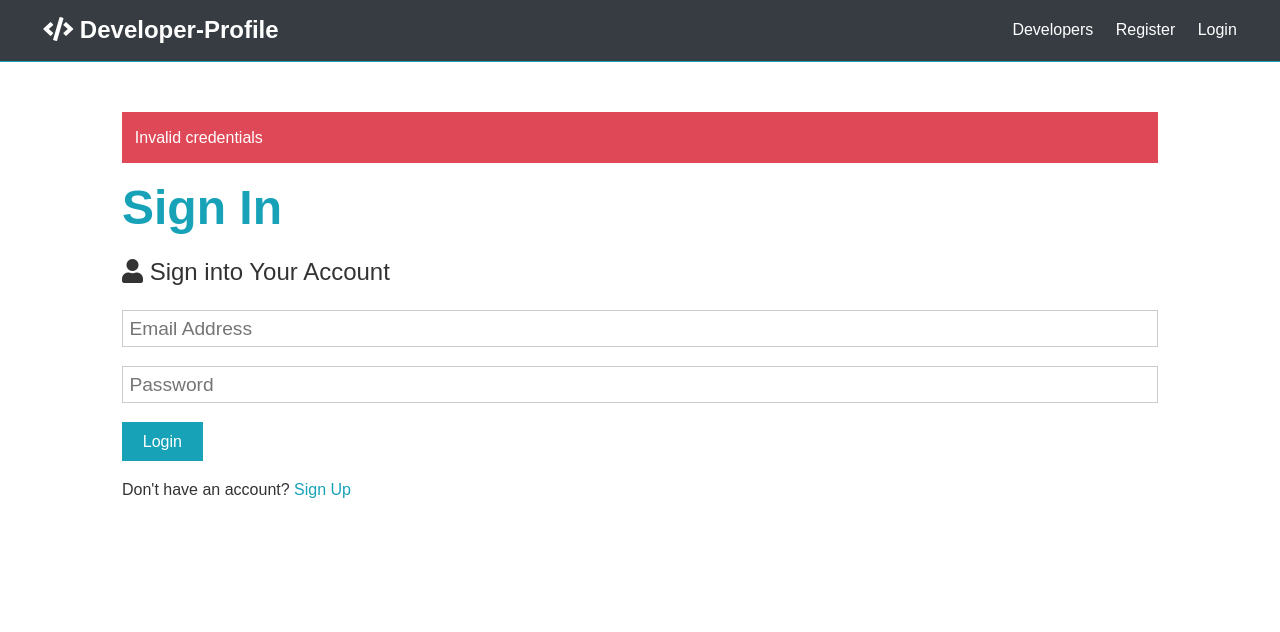
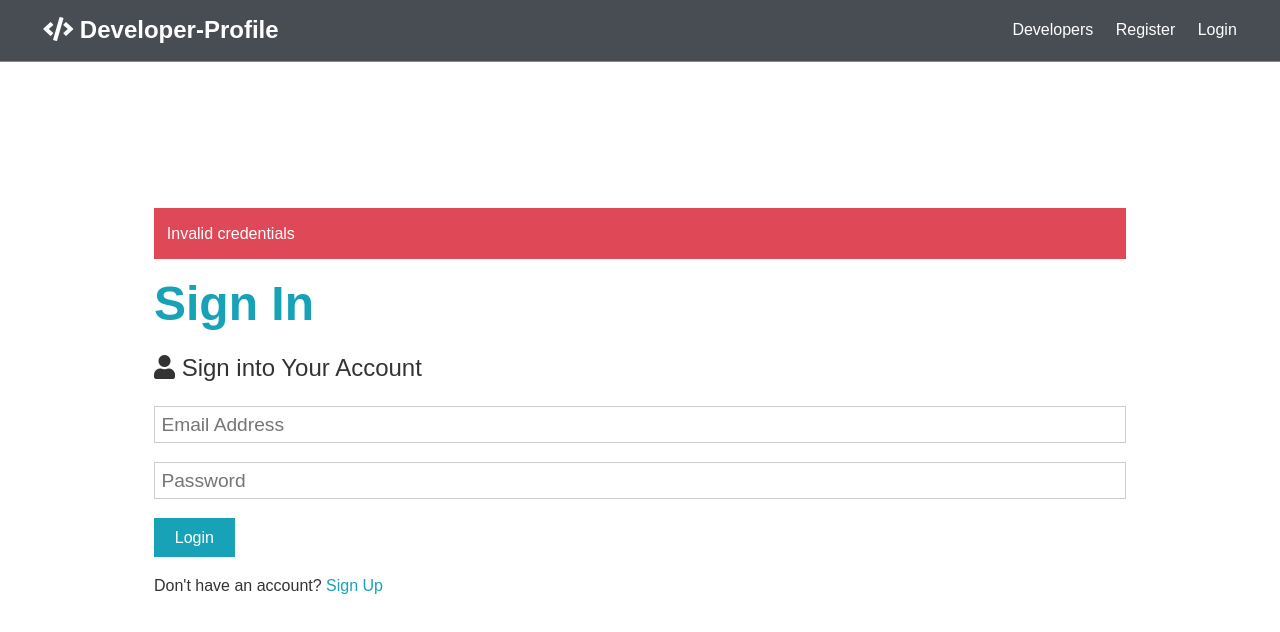
Before and after one commit to prajapatilalit/mern_project, a React (Create React App) app in the folder client/: page /login in a window 1280 px wide. Shown: the top 632 px of the page. Built offline with nearby package versions, Linux system fonts and the light colour scheme.

Commit message:
update  login and register components

```diff
--- a/client/src/App.js
+++ b/client/src/App.js
@@ -12,10 +12,12 @@ const App = () => {
       <Fragment>
         <Navbar />
         <Route exact path="/" component={Landing} />
-        <Switch>
-          <Route exact path="/register" component={Register} />
-          <Route exact path="/login" component={Login} />
-        </Switch>
+        <section className="container">
+          <Switch>
+            <Route exact path="/register" component={Register} />
+            <Route exact path="/login" component={Login} />
+          </Switch>
+        </section>
       </Fragment>
     </Router>
   );
--- a/client/src/components/auth/login/Login.js
+++ b/client/src/components/auth/login/Login.js
@@ -1,19 +1,17 @@
 import React from "react";
 import { Link } from "react-router-dom";
-import Navbar from "../../layout/navbar/Navbar";
 
 const Login = () => {
   return (
-    <div>
-      <Navbar />
-      <section class="container">
-        <div class="alert alert-danger">Invalid credentials</div>
-        <h1 class="large text-primary">Sign In</h1>
-        <p class="lead">
-          <i class="fas fa-user"></i> Sign into Your Account
+    <>
+      <section className="container">
+        <div className="alert alert-danger">Invalid credentials</div>
+        <h1 className="large text-primary">Sign In</h1>
+        <p className="lead">
+          <i className="fas fa-user"></i> Sign into Your Account
         </p>
-        <form class="form" action="dashboard">
-          <div class="form-group">
+        <form className="form" action="dashboard">
+          <div className="form-group">
             <input
               type="email"
               placeholder="Email Address"
@@ -21,16 +19,16 @@ const Login = () => {
               required
             />
           </div>
-          <div class="form-group">
+          <div className="form-group">
             <input type="password" placeholder="Password" name="password" />
           </div>
-          <input type="submit" class="btn btn-primary" value="Login" />
+          <input type="submit" className="btn btn-primary" value="Login" />
         </form>
-        <p class="my-1">
+        <p className="my-1">
           Don't have an account? <Link to="/register">Sign Up</Link>
         </p>
       </section>
-    </div>
+    </>
   );
 };
 
--- a/client/src/components/auth/register/Register.js
+++ b/client/src/components/auth/register/Register.js
@@ -1,28 +1,26 @@
 import React from "react";
 import { Link } from "react-router-dom";
-import Navbar from "../../layout/navbar/Navbar";
 
 const Register = () => {
   return (
-    <div>
-      <Navbar />
-      <section class="container">
-        <h1 class="large text-primary">Sign Up</h1>
-        <p class="lead">
-          <i class="fas fa-user"></i> Create Your Account
+    <>
+      <section className="container">
+        <h1 className="large text-primary">Sign Up</h1>
+        <p className="lead">
+          <i className="fas fa-user"></i> Create Your Account
         </p>
-        <form class="form" action="create-profile.html">
-          <div class="form-group">
+        <form className="form" action="create-profile.html">
+          <div className="form-group">
             <input type="text" placeholder="Name" name="name" required />
           </div>
-          <div class="form-group">
+          <div className="form-group">
             <input type="email" placeholder="Email Address" name="email" />
-            <small class="form-text">
+            <small className="form-text">
               This site uses Gravatar so if you want Link profile image, use
               Link Gravatar email
             </small>
           </div>
-          <div class="form-group">
+          <div className="form-group">
             <input
               type="password"
               placeholder="Password"
@@ -30,7 +28,7 @@ const Register = () => {
               minLength="6"
             />
           </div>
-          <div class="form-group">
+          <div className="form-group">
             <input
               type="password"
               placeholder="Confirm Password"
@@ -38,13 +36,13 @@ const Register = () => {
               minLength="6"
             />
           </div>
-          <input type="submit" class="btn btn-primary" value="Register" />
+          <input type="submit" className="btn btn-primary" value="Register" />
         </form>
-        <p class="my-1">
+        <p className="my-1">
           Already have an account? <Link to="/login">Sign In</Link>
         </p>
       </section>
-    </div>
+    </>
   );
 };
 
--- a/client/src/components/layout/landing/Landing.js
+++ b/client/src/components/layout/landing/Landing.js
@@ -3,19 +3,19 @@ import { Link } from "react-router-dom";
 
 const Landing = () => {
   return (
-    <section class="landing">
-      <div class="dark-overlay">
-        <div class="landing-inner">
-          <h1 class="x-large">Connect To Developer </h1>
-          <p class="lead">
+    <section className="landing">
+      <div className="dark-overlay">
+        <div className="landing-inner">
+          <h1 className="x-large">Connect To Developer </h1>
+          <p className="lead">
             Create Link developer profile/portfolio, share posts and get help
             from other developers
           </p>
-          <div class="buttons">
-            <Link to="/register" class="btn btn-primary">
+          <div className="buttons">
+            <Link to="/register" className="btn btn-primary">
               Sign Up
             </Link>
-            <Link to="/login" class="btn btn-light">
+            <Link to="/login" className="btn btn-light">
               Login
             </Link>
           </div>
--- a/client/src/components/layout/navbar/Navbar.js
+++ b/client/src/components/layout/navbar/Navbar.js
@@ -3,10 +3,10 @@ import { Link } from "react-router-dom";
 
 const Navbar = () => {
   return (
-    <nav class="navbar bg-dark">
+    <nav className="navbar bg-dark">
       <h1>
         <Link to="/">
-          <i class="fas fa-code"></i> Developer-Profile
+          <i className="fas fa-code"></i> Developer-Profile
         </Link>
       </h1>
       <ul>
```
